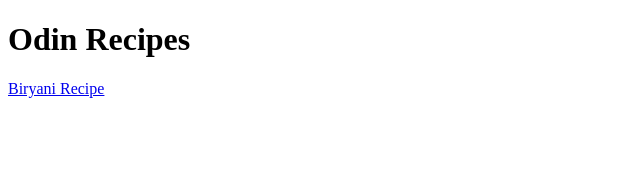
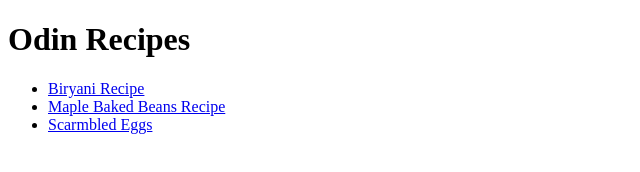
Before and after one commit to Javantax/odin-recipes, a plain HTML site: page index.html in a window 1280 px wide. Shown: the whole page, without its empty margins (0-640 px from the left). Drawn offline with Linux system fonts and the light colour scheme.

Commit message:
Create two new pages and link them from homepage
Added two more recipe pages and added links to them from homepage

```diff
--- a/index.html
+++ b/index.html
@@ -6,6 +6,10 @@
     </head>
     <body>
         <h1>Odin Recipes</h1>
-        <a href="./recipes/biryani.html">Biryani Recipe</a>
+        <ul>
+            <li><a href="./recipes/biryani.html">Biryani Recipe</a></li>
+            <li><a href="./recipes/maplebakedbeans.html">Maple Baked Beans Recipe</a></li>
+            <li><a href="./recipes/scrambledeggs.html">Scarmbled Eggs</a></li>
+        </ul>
     </body>
 </html>
```
Also changed, not shown: recipes/maplebakedbeans.html (added, +10 -0 lines), recipes/scrambledeggs.html (added, +10 -0 lines).
